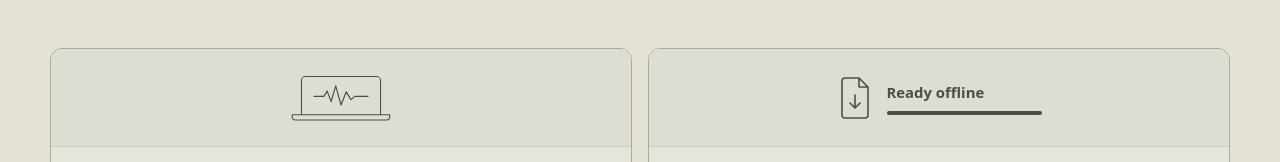
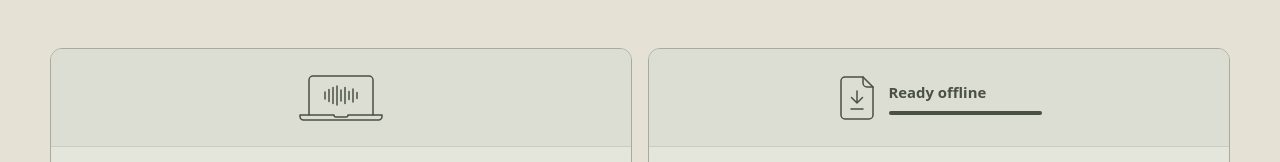
Before and after one commit to Schereo/localvoice, a plain HTML site: page site/index.html in a window 1280 px wide. Shown: the part 690-852 px from the top of the page. Drawn offline with Linux system fonts and the light colour scheme; a web font is replaced by a local one.

Commit message:
Redraw the proof card icons
The laptop was stretched wider than a real MacBook, and it rendered at
two-thirds scale, so its lines came out thinner than the file icon's.
Both icons are now drawn on their own grid at 1:1 with one shared
1.5px stroke: a 16:10 MacBook with the thumb notch and waveform bars
like the dictation pill, and a page with a fold and a download arrow.

Co-Authored-By: Claude Opus 5.5 <noreply@anthropic.com>

```diff
--- a/site/css/sections/proofs.css
+++ b/site/css/sections/proofs.css
@@ -25,7 +25,16 @@
   border-radius: 11px 11px 0 0;
 }
 
-.local-illustration { width: 116px; max-width: 100%; }
+/* Both icons share one 1.5px stroke and render at 1:1, so their lines match. */
+.proof-icon {
+  display: block;
+  max-width: 100%;
+  height: auto;
+  stroke: currentColor;
+  stroke-width: 1.5;
+  stroke-linecap: round;
+  stroke-linejoin: round;
+}
 .proof-copy { padding: 18px clamp(18px, 3vw, 26px) 22px; }
 
 .proof-copy h2 {
--- a/site/index.html
+++ b/site/index.html
@@ -68,9 +68,10 @@
       <div class="wrap proof-grid">
         <article class="proof-card">
           <div class="proof-visual" aria-hidden="true">
-            <svg class="local-illustration" viewBox="0 0 176 86" fill="none" focusable="false">
-              <path d="M28 68V16a6 6 0 0 1 6-6h108a6 6 0 0 1 6 6v52M14 68h148v3a5 5 0 0 1-5 5H19a5 5 0 0 1-5-5v-3Z" stroke="currentColor" stroke-width="1.6" stroke-linejoin="round"/>
-              <path d="M47 40h15l5-8 6 16 7-24 8 29 8-20 7 12 6-5h20" stroke="currentColor" stroke-width="1.8" stroke-linecap="round" stroke-linejoin="round"/>
+            <svg class="proof-icon" viewBox="0 0 88 48" width="88" height="48" fill="none" focusable="false">
+              <path d="M12 41V6a4 4 0 0 1 4-4h56a4 4 0 0 1 4 4v35"/>
+              <path d="M3 41h34c0 1.1.9 2 2 2h10c1.1 0 2-.9 2-2h34v1.5a3.5 3.5 0 0 1-3.5 3.5h-75A3.5 3.5 0 0 1 3 42.5V41Z"/>
+              <path d="M28 18v7M32 15.5v12M36 13.5v16M40 12v19M44 16v11M48 13.5v16M52 17.5v8M56 15v13M60 18.5v6"/>
             </svg>
           </div>
           <div class="proof-copy">
@@ -82,8 +83,10 @@
         <article class="proof-card">
           <div class="proof-visual" aria-hidden="true">
             <div class="model-transfer">
-              <svg viewBox="0 0 38 44" width="38" height="44" fill="none" focusable="false">
-                <path d="M8 2h14l9 9v28a3 3 0 0 1-3 3H8a3 3 0 0 1-3-3V5a3 3 0 0 1 3-3Zm14 0v9h9M18 19v13m-5-5 5 5 5-5" stroke="currentColor" stroke-width="1.6" stroke-linecap="round" stroke-linejoin="round"/>
+              <svg class="proof-icon" viewBox="0 0 40 48" width="40" height="48" fill="none" focusable="false">
+                <path d="M26 3H8a4 4 0 0 0-4 4v34a4 4 0 0 0 4 4h24a4 4 0 0 0 4-4V13L26 3Z"/>
+                <path d="M26 3v6a4 4 0 0 0 4 4h6"/>
+                <path d="M20 17v12m-5.5-5.5L20 29l5.5-5.5M14 35h12"/>
               </svg>
               <div class="model-transfer-progress">
                 <div class="model-transfer-status">
```
